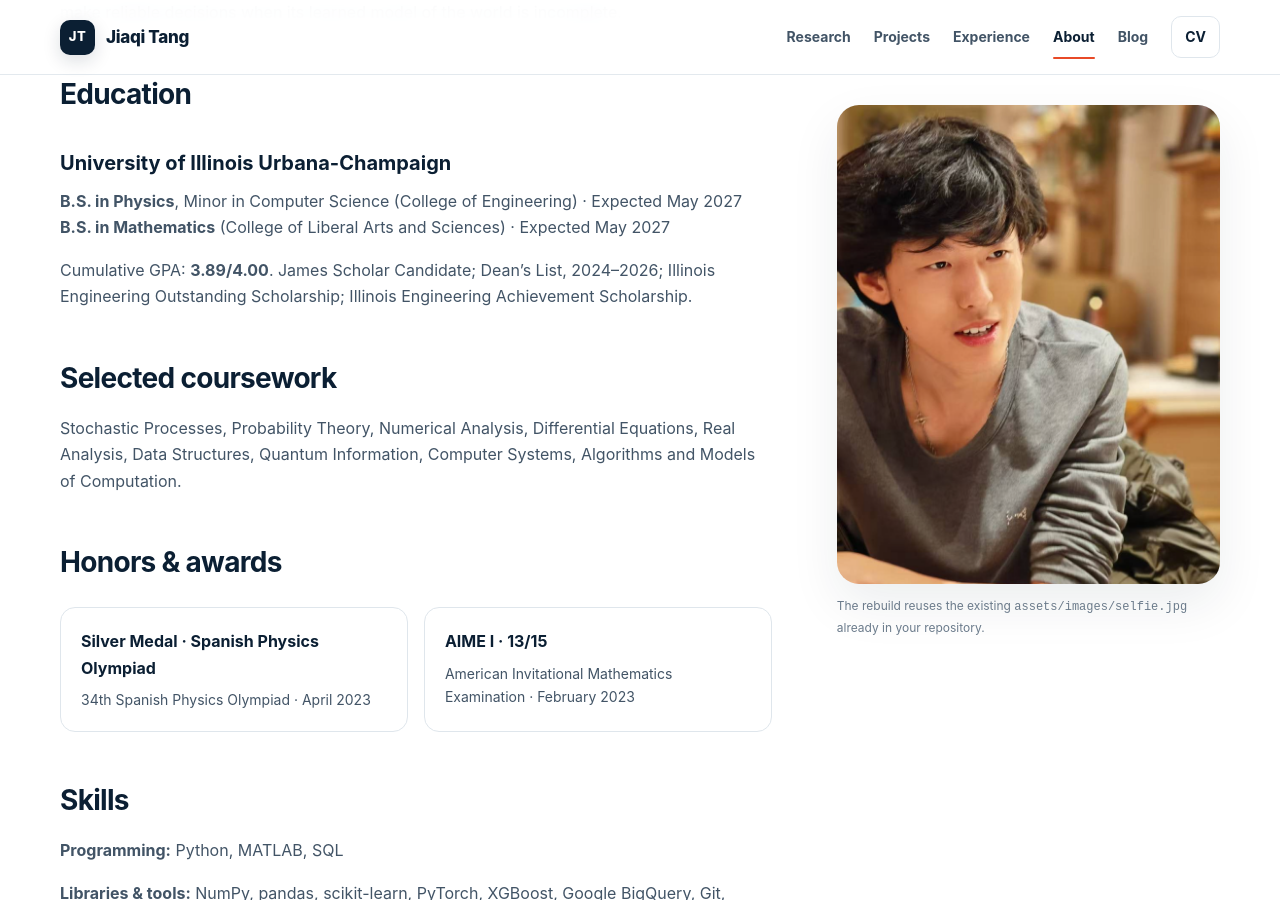
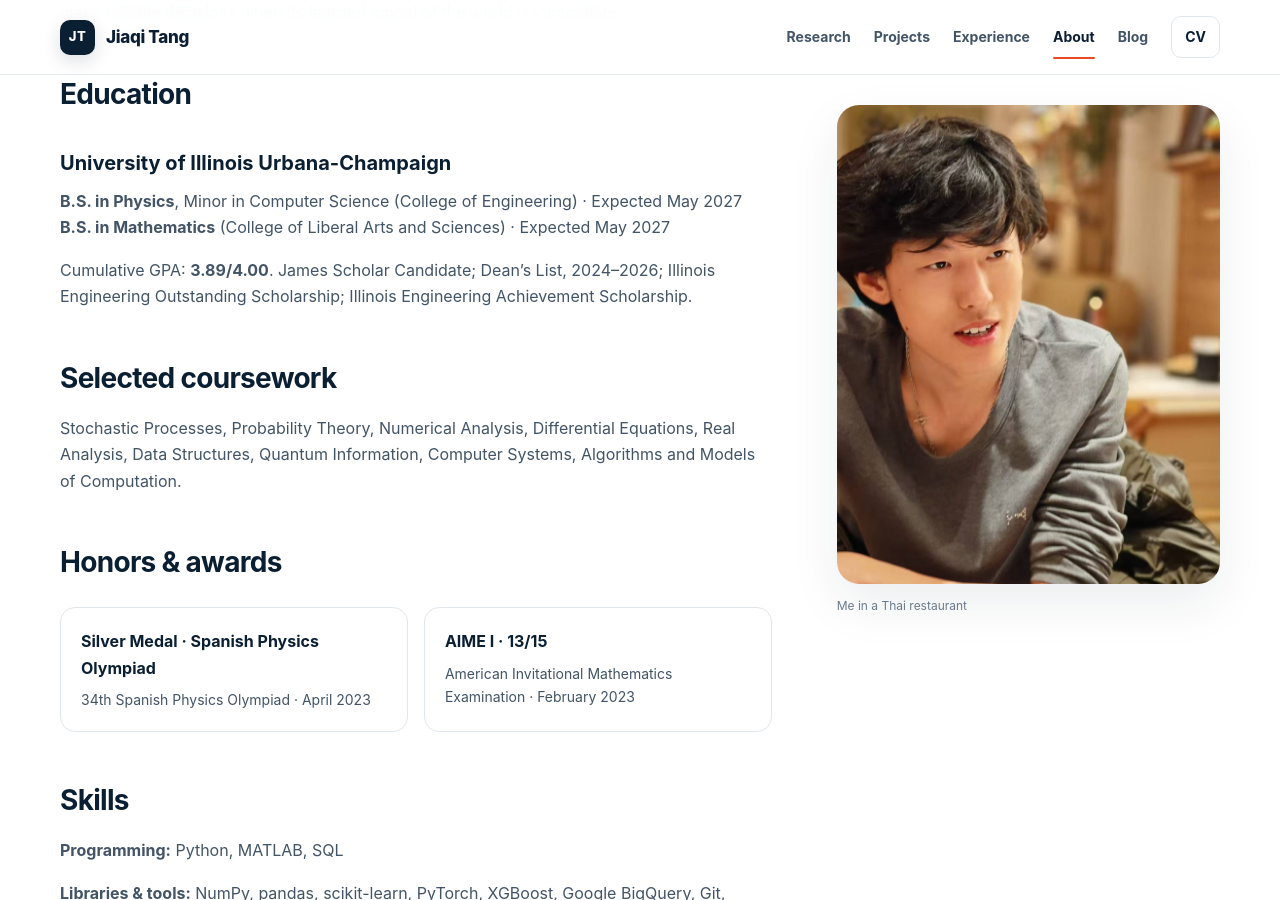
Before and after one commit to TanhJK728/TanhJK728.github.io, a Jekyll site: the page built from about.md, in a window 1280 px wide and 900 px high, scrolled down 678 px. Built offline with Jekyll 4.4.1, drawn with Linux system fonts in a browser that asks for light colours.

Commit message:
Update about.md

```diff
--- a/about.md
+++ b/about.md
@@ -57,7 +57,7 @@ description: About Jiaqi Tang, a UIUC undergraduate in Mathematics and Physics w
       <div class="portrait">
         <img src="{{ '/assets/images/selfie.jpg' | relative_url }}" alt="Portrait of Jiaqi Tang">
       </div>
-      <p class="photo-note">The rebuild reuses the existing <code>assets/images/selfie.jpg</code> already in your repository.</p>
+      <p class="photo-note">Me in a Thai restaurant</p>
     </aside>
   </div>
 </section>
```
